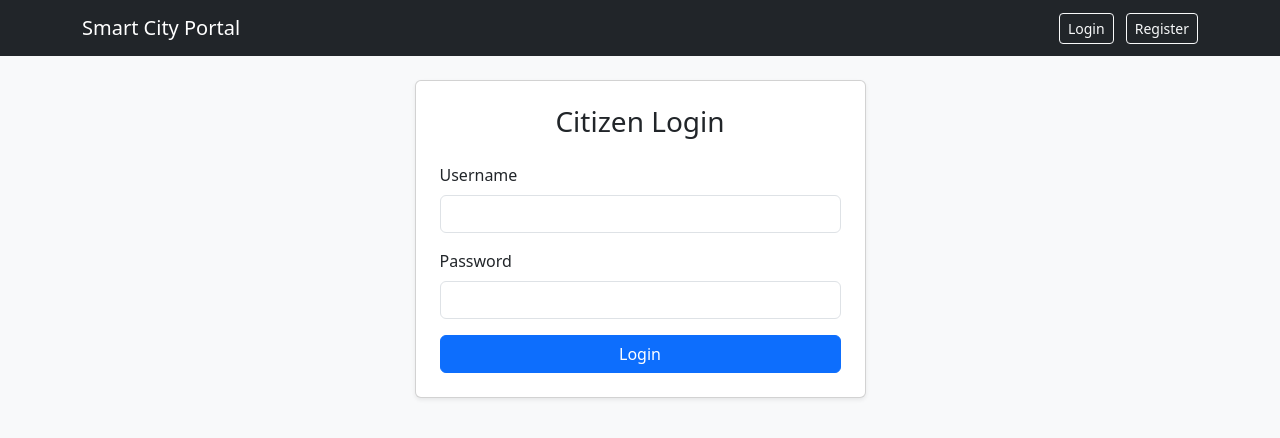
After one commit to albinmmathew/sdg11_project, a Django app: page /login/ in a window 1280 px wide. The commit adds this page. Shown: the top 438 px of the page. Run offline with Django 5.2, Linux system fonts and the light colour scheme.

Commit message:
added login features

```diff
--- /dev/null
+++ b/accounts/templates/accounts/login.html
@@ -0,0 +1,35 @@
+{% extends 'issues/base.html' %}
+
+{% block content %}
+<div class="row justify-content-center">
+    <div class="col-md-5">
+        <div class="card shadow-sm p-4">
+            <h3 class="text-center mb-4">Citizen Login</h3>
+
+            {% if form.errors %}
+                <div class="alert alert-danger">
+                    Invalid username or password
+                </div>
+            {% endif %}
+
+            <form method="post">
+                {% csrf_token %}
+
+                <div class="mb-3">
+                    <label class="form-label">Username</label>
+                    <input type="text" name="username" class="form-control" required>
+                </div>
+
+                <div class="mb-3">
+                    <label class="form-label">Password</label>
+                    <input type="password" name="password" class="form-control" required>
+                </div>
+
+                <button type="submit" class="btn btn-primary w-100">
+                    Login
+                </button>
+            </form>
+        </div>
+    </div>
+</div>
+{% endblock %}
--- a/issues/templates/issues/base.html
+++ b/issues/templates/issues/base.html
@@ -15,13 +15,31 @@
 				Smart City Portal
 			</a>
 
+			<div>
 				{% if user.is_authenticated %}
-            <span class="navbar-text text-white">
-                Logged in as {{ user.username }}
+					<span class="text-white me-3">
+						{{ user.username }}
 					</span>
+					<form action="{% url 'logout' %}" method="post" style="display:inline;">
+						{% csrf_token %}
+						<button type="submit" class="btn btn-outline-light btn-sm">
+							Logout
+						</button>
+					</form>
+
+				{% else %}
+					<a href="{% url 'login' %}" class="btn btn-outline-light btn-sm me-2">
+						Login
+					</a>
+					<a href="{% url 'register' %}" class="btn btn-outline-light btn-sm">
+						Register
+					</a>
 				{% endif %}
 			</div>
+
+		</div>
 	</nav>
+
 
 <div class="container">
 
--- a/smart_city/settings.py
+++ b/smart_city/settings.py
@@ -118,3 +118,8 @@ USE_TZ = True
 # https://docs.djangoproject.com/en/6.0/howto/static-files/
 
 STATIC_URL = 'static/'
+
+# Authentication settings
+LOGIN_URL = 'login'
+LOGIN_REDIRECT_URL = 'issue_list'
+LOGOUT_REDIRECT_URL = 'login'
--- a/smart_city/urls.py
+++ b/smart_city/urls.py
@@ -16,8 +16,21 @@ Including another URLconf
 """
 from django.contrib import admin
 from django.urls import path, include
-
+from django.contrib.auth import views as auth_views
+from accounts import views as account_views
 urlpatterns = [
     path('admin/', admin.site.urls),
-	path('issues/', include('issues.urls')),
+    path('issues/', include('issues.urls')),
+
+	path('register/', account_views.register, name='register'),
+    path(
+        'login/',
+        auth_views.LoginView.as_view(template_name='accounts/login.html'),
+        name='login'
+    ),
+    path(
+        'logout/',
+        auth_views.LogoutView.as_view(),
+        name='logout'
+    ),
 ]
```
Also changed, not shown: accounts/templates/accounts/register.html (added, +43 -0 lines), accounts/views.py (+27 -1 lines). Lines whose indentation alone changed are shown as unchanged.
